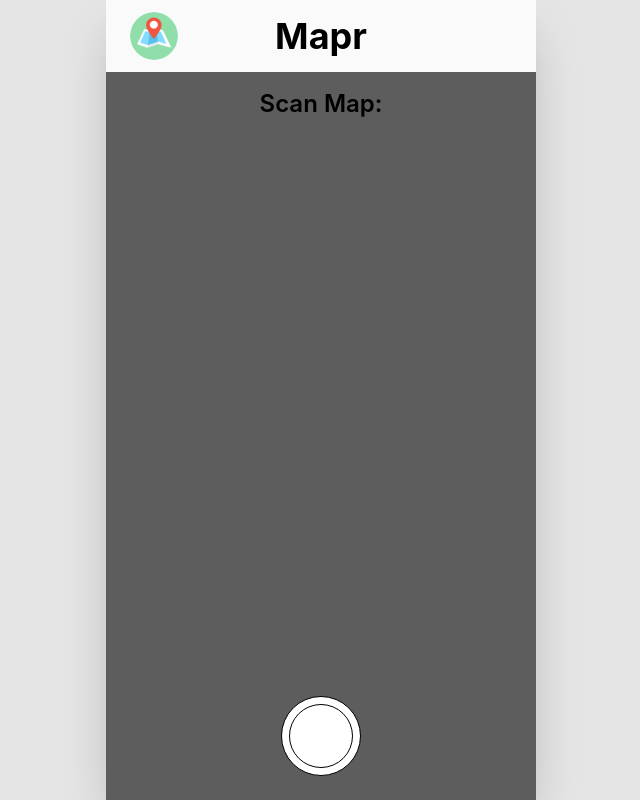
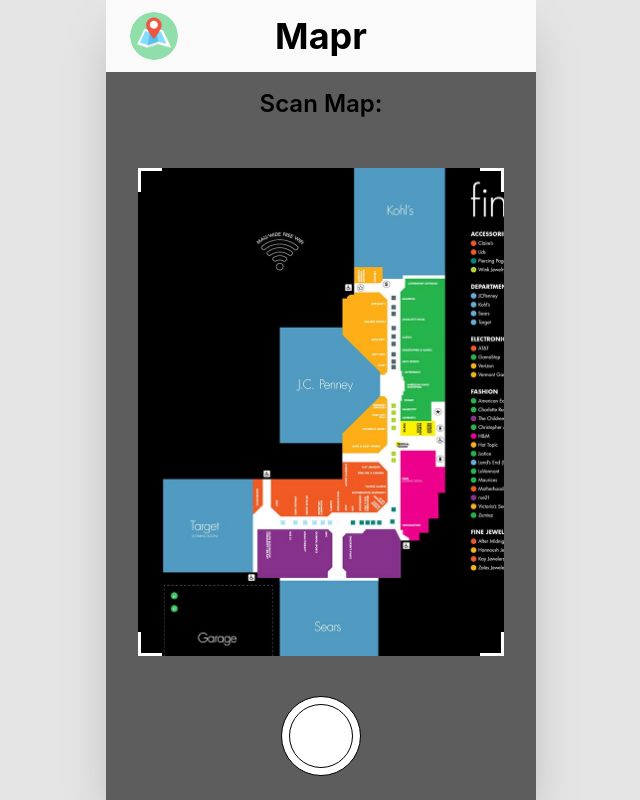
Before and after one commit to faas-bsu-26/Mapr, a React (Vite) app: page / in a window 1280 px wide. Shown: the whole page, without its empty margins (319-959 px from the left). Built offline with nearby package versions, Linux system fonts and the light colour scheme.

Commit message:
Adds ScanCamera component

```diff
--- a/src/pages/Scan.jsx
+++ b/src/pages/Scan.jsx
@@ -1,5 +1,7 @@
 import Title from '../components/Title';
 import ScanButton from '../components/ScanButton';
+import ScanCamera from '../components/ScanCamera';
+import mallMap from '../assets/mall_map.jpg';
 
 export default function Scan() {
   return (
@@ -10,7 +12,9 @@ export default function Scan() {
         <h2 className="text-2xl font-semibold text-center">Scan Map:</h2>
       </div>
 
-      <div className="flex-1 bg-scan-bg"></div>
+      <div className="flex-1 bg-scan-bg">
+        <ScanCamera image={mallMap} />
+      </div>
 
       <div className="bg-scan-bg pb-4 flex justify-center">
         <ScanButton />
```
